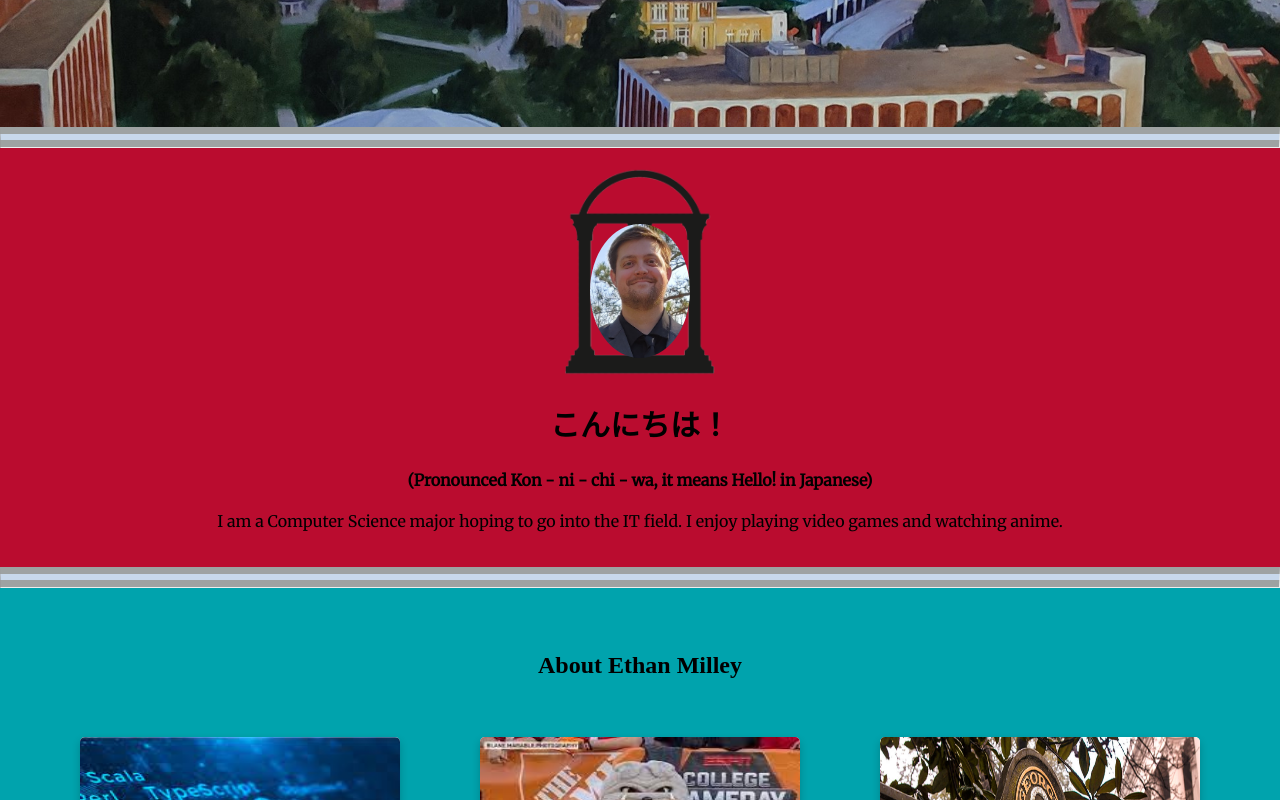
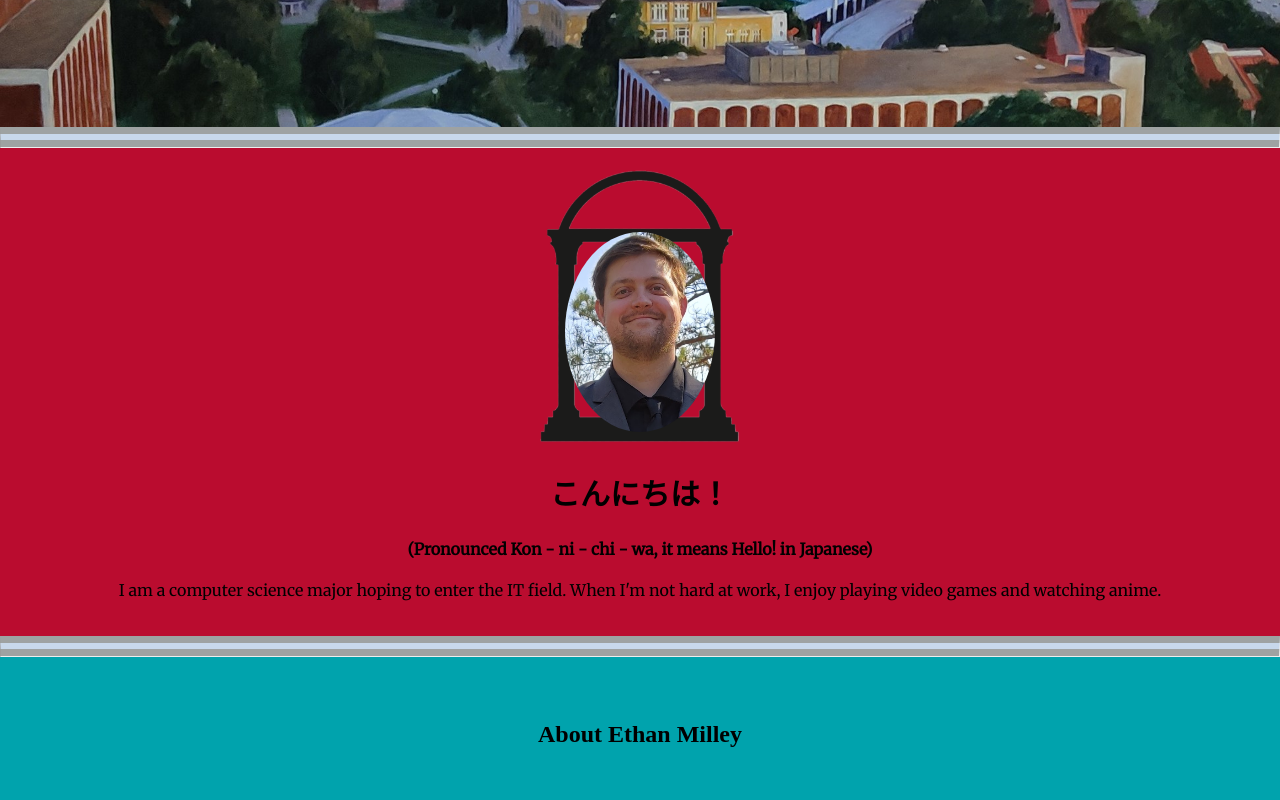
Before and after one commit to Ethan-Milley/CV, a plain HTML site: page index.html in a window 1280 px wide. Shown: the part 433-1233 px from the top of the page. Drawn offline with nearby package versions, Linux system fonts and the light colour scheme.

Commit message:
Update index.html

```diff
--- a/index.html
+++ b/index.html
@@ -26,14 +26,14 @@
 
     <section class="intro">
         <div class="container">
-            <img class="top" width="100px" src="images/IMG_20221117_143718~2.jpg" alt="A headshot image of Ethan Milley">
-            <img class="bottom" width="150px" src="images/UGA Arch.png" alt="An image of the UGA arch">
+            <img class="top" width="150px" src="images/IMG_20221117_143718~2.jpg" alt="A headshot image of Ethan Milley">
+            <img class="bottom" width="200px" src="images/UGA Arch.png" alt="An image of the UGA arch">
         </div>
         <h2 class="Japanese"> こんにちは！</h2>
         <h4> (Pronounced Kon - ni - chi - wa, it means Hello! in Japanese) </h4>
         <p>
-            I am a Computer Science major hoping to go into the IT field.
-            I enjoy playing video games and watching anime.
+            I am a computer science major hoping to enter the IT field.
+            When I'm not hard at work, I enjoy playing video games and watching anime.
         </p>
     </section>
 
```
